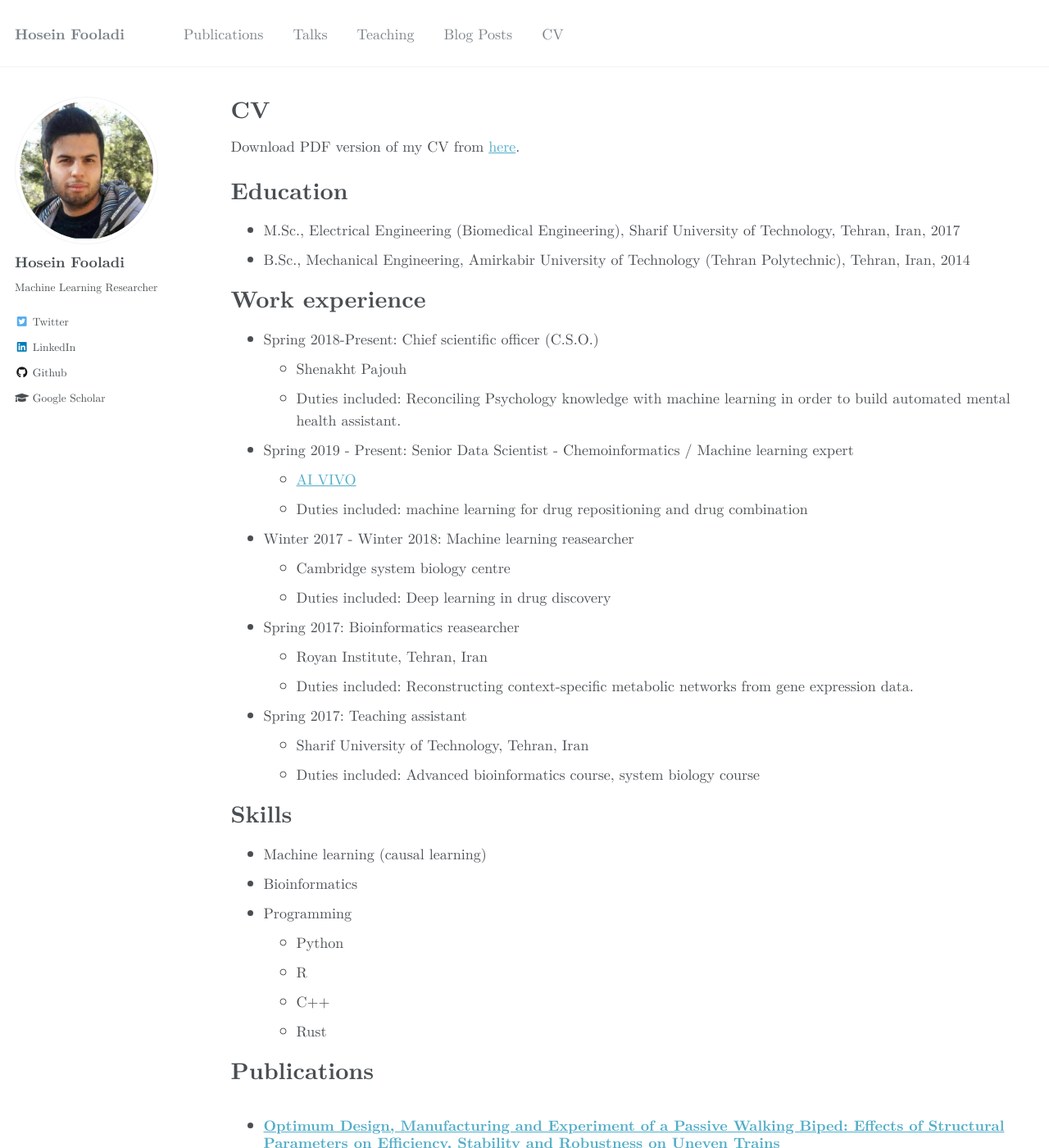
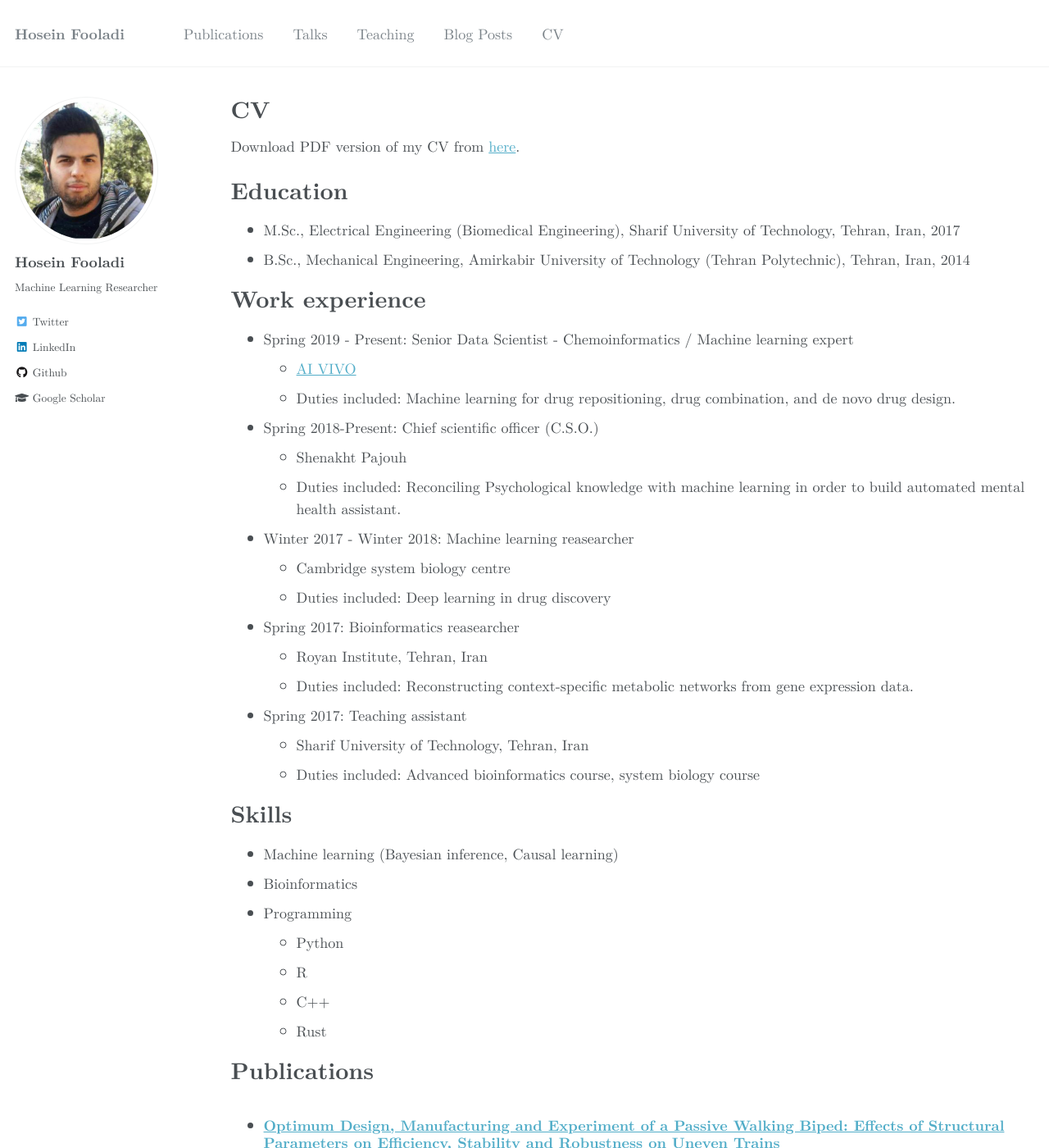
Before and after one commit to HFooladi/HFooladi.github.io, a Jekyll site: the page built from _pages/cv.md, in a window 1280 px wide and 1400 px high. Shown: the whole window at 82% size. Built offline with Jekyll 4.4.1, drawn with Linux system fonts in a browser that asks for light colours; some web fonts are replaced.

Commit message:
updating CV

```diff
--- a/_pages/cv.md
+++ b/_pages/cv.md
@@ -17,13 +17,13 @@ Education
 
 Work experience
 ======
+* Spring 2019 - Present: Senior Data Scientist - Chemoinformatics / Machine learning expert
+  * [AI VIVO](http://www.aivivo.co/)
+  * Duties included: Machine learning for drug repositioning, drug combination, and de novo drug design.
+
 * Spring 2018-Present: Chief scientific officer (C.S.O.)
   * Shenakht Pajouh
-  * Duties included: Reconciling Psychology knowledge with machine learning in order to build automated mental health assistant.
-
-* Spring 2019 - Present: Senior Data Scientist - Chemoinformatics / Machine learning expert
-  * [AI VIVO](http://www.aivivo.co/)
-  * Duties included: machine learning for drug repositioning and drug combination
+  * Duties included: Reconciling Psychological knowledge with machine learning in order to build automated mental health assistant.
 
 * Winter 2017 - Winter 2018: Machine learning reasearcher
   * Cambridge system biology centre
@@ -39,7 +39,7 @@ Work experience
 
 Skills
 ======
-* Machine learning (causal learning)
+* Machine learning (Bayesian inference, Causal learning)
 * Bioinformatics
 * Programming
   * Python
```
